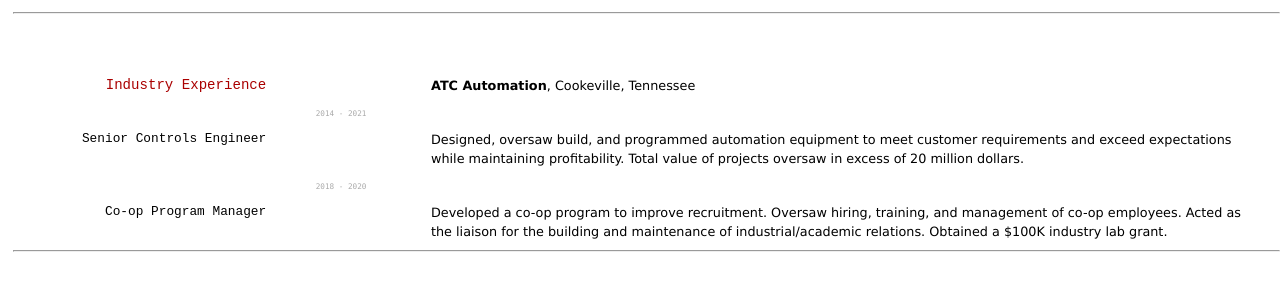
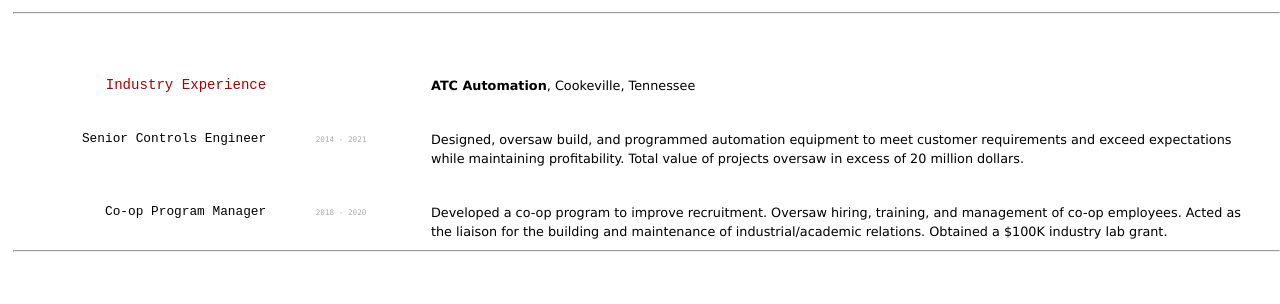
Before and after one commit to JesseTNRoberts/JesseTNRoberts.github.io, a Jekyll site: the page built from _pages/cv.md, in a window 1280 px wide and 900 px high, scrolled down 871 px. Shown: the part 129-433 px from the top of the window. Built offline with Jekyll 4.4.1, drawn with Linux system fonts in a browser that asks for light colours.

Commit message:
Updated cv template

```diff
--- a/_pages/cv.md
+++ b/_pages/cv.md
@@ -77,12 +77,12 @@ B.S. Electrical Engineering
 
 **ATC Automation**, Cookeville, Tennessee
 
+### Senior Controls Engineer
 `2014 - 2021`
-### Senior Controls Engineer
 Designed, oversaw build, and programmed automation equipment to meet customer requirements and exceed expectations while maintaining profitability. Total value of projects oversaw in excess of 20 million dollars.
 
+### Co-op Program Manager
 `2018 - 2020`
-### Co-op Program Manager
 Developed a co-op program to improve recruitment. Oversaw hiring, training, and management of co-op employees. Acted as the liaison for the building and maintenance of industrial/academic relations. Obtained a $100K industry lab grant.
 
 ---
```
